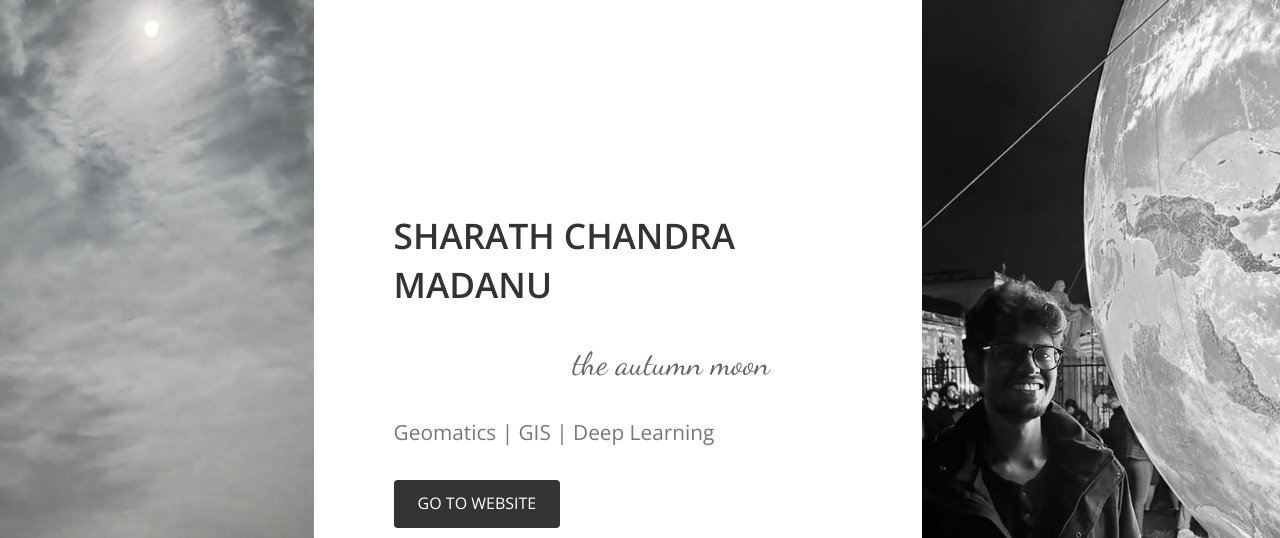
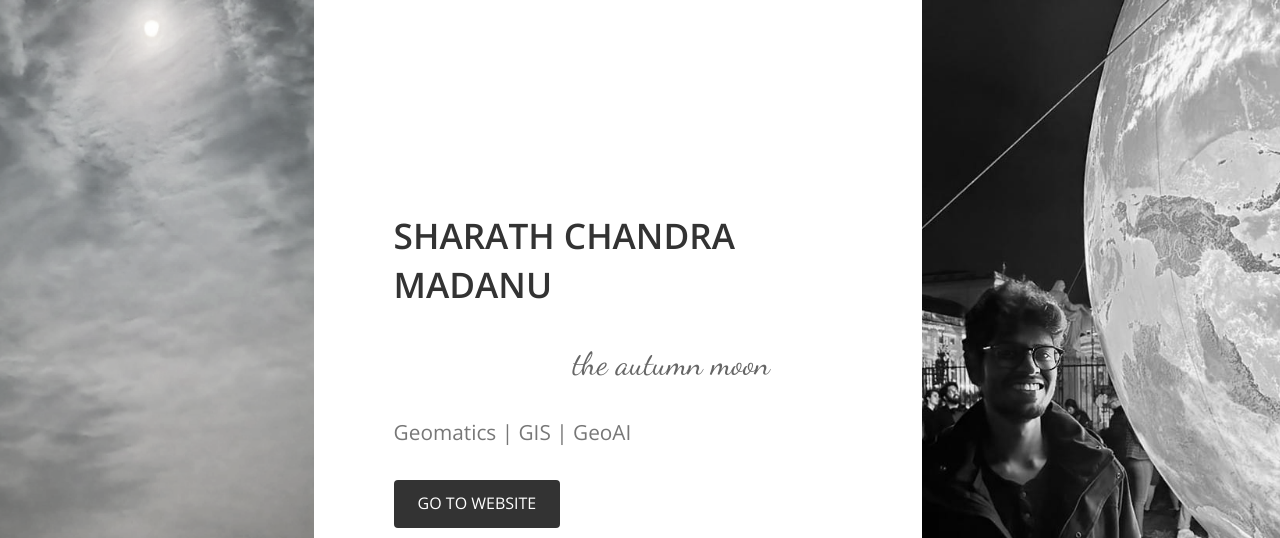
Before and after one commit to AutumnMoon00/AutumnMoon00.github.io, a plain HTML site: page index.html in a window 1280 px wide. Shown: the top 538 px of the page. Drawn offline with nearby package versions, Linux system fonts and the light colour scheme.

Commit message:
GeoAI
Changed deep learning to GeoAI

```diff
--- a/index.html
+++ b/index.html
@@ -58,7 +58,7 @@
                     I'm a geomatics and GIS enthusiast with strong passion for deep learing.
                 </p> -->
                 <p class="short-bio">
-                    Geomatics | GIS | Deep Learning
+                    Geomatics | GIS | GeoAI
                 </p>
 
                 <!-- GO TO WEBSITE BUTTON -->
```
